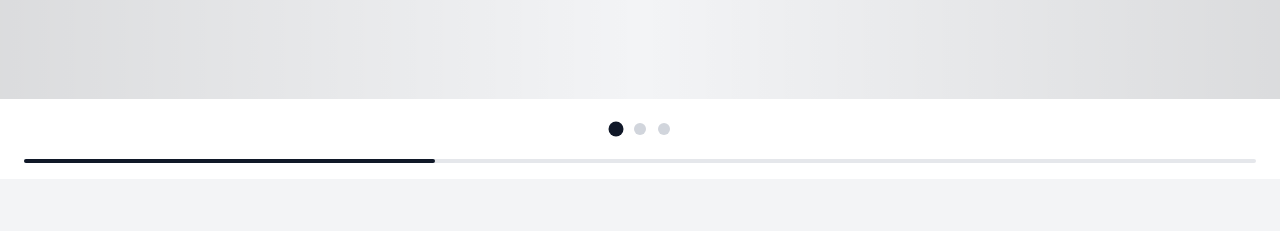
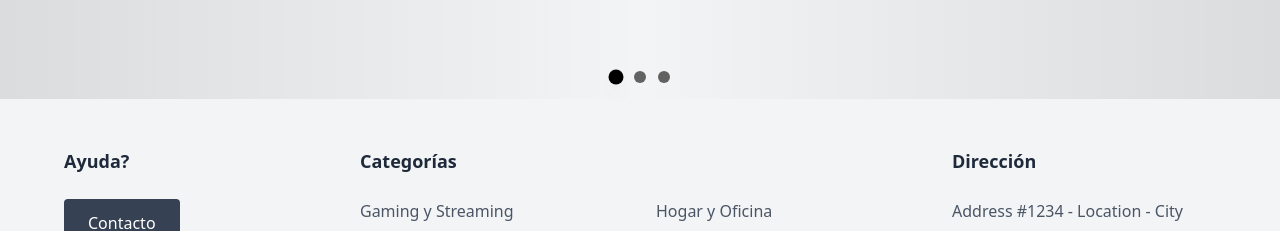
Before and after one commit to Dario-Gago/TechZone, a React (Vite) app: page / in a window 1280 px wide. Shown: the part 517-748 px from the top of the page. Built offline with nearby package versions, Linux system fonts and the light colour scheme.

Commit message:
feat: mejorar el indicador de puntos en el carrusel con nuevo estilo y posición.
Se elimina la barra de progreso debido a que puede ser confuso y duplicado

```diff
--- a/src/components/Carousel.jsx
+++ b/src/components/Carousel.jsx
@@ -68,32 +68,23 @@ const Carousel = () => {
         >
           <ChevronRight className="w-6 h-6 text-gray-800 group-hover:text-gray-900" />
         </button>
-      </div>
 
         {/* Dots Indicator */}
-      <div className="flex justify-center space-x-3 py-6">
+        <div className="absolute bottom-4 left-1/2 transform -translate-x-1/2 flex space-x-3 z-10">
           {images.map((_, index) => (
             <button
               key={index}
               onClick={() => goToSlide(index)}
               className={`w-3 h-3 rounded-full transition-all duration-200 ${
                 index === currentIndex
-                ? 'bg-gray-900 scale-125'
-                : 'bg-gray-300 hover:bg-gray-400'
+                  ? 'bg-black scale-125 shadow-lg'
+                  : 'bg-black/60 hover:bg-black/80'
               }`}
             />
           ))}
         </div>
+      </div>
 
-      {/* Progress Bar */}
-      <div className="px-6 pb-4">
-        <div className="w-full bg-gray-200 rounded-full h-1">
-          <div
-            className="bg-gray-900 h-1 rounded-full transition-all duration-300"
-            style={{ width: `${((currentIndex + 1) / images.length) * 100}%` }}
-          />
-        </div>
-      </div>
     </div>
   )
 }
```
Lines whose indentation alone changed are shown as unchanged.
